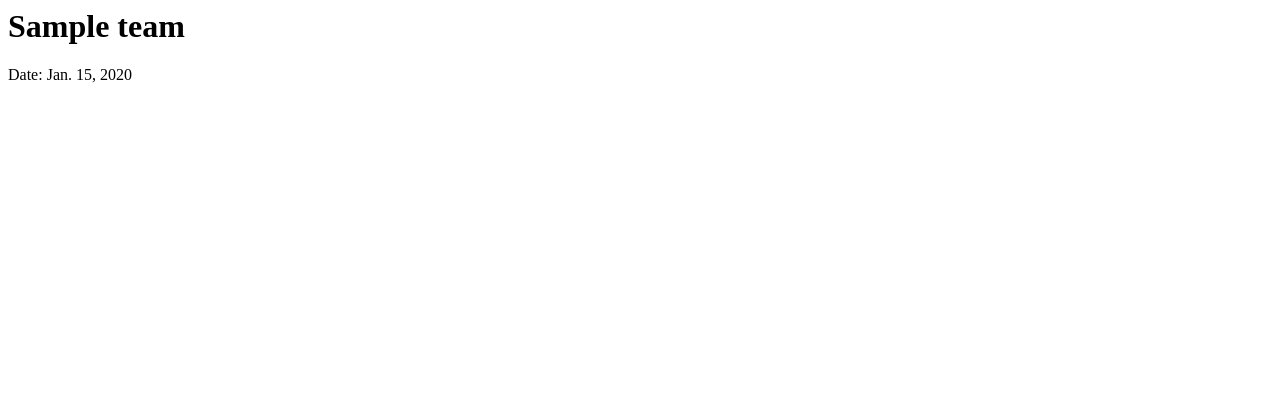
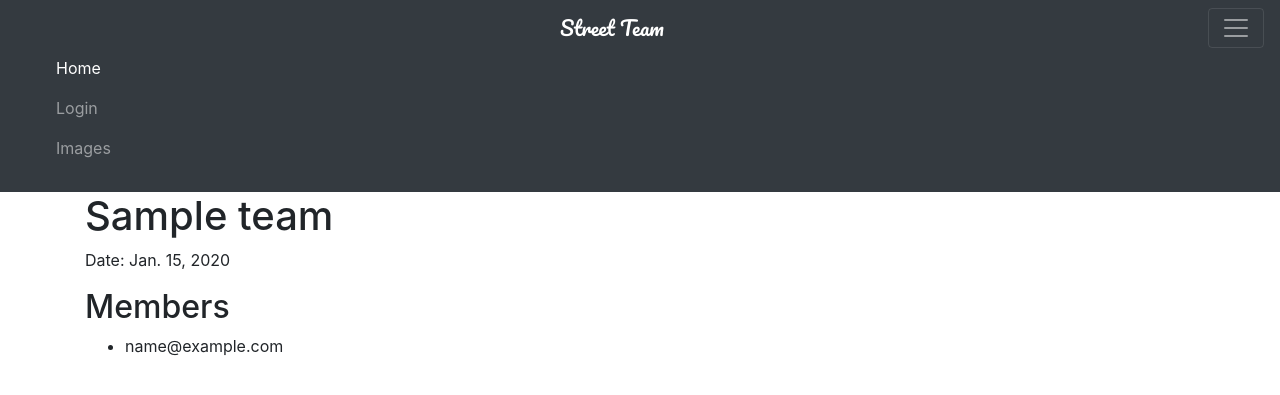
Before and after one commit to alysivji/street-team, a Django app: template streetteam/apps/teams/templates/teams/team_detail.html in a window 1280 px wide. Shown: the top 395 px of the page. Run offline with Django 3.2, Linux system fonts and the light colour scheme; tables that the repository leaves empty hold one stand-in row (values such as "Sample post"); the template is opened without the code that fills it: values that come from a table or form of the project are taken from there, most other values are stand-ins (such as "Sample title", 1, 10 or a date in 2020); parts of the project's set-up code (start-up, migrations or seed data) failed here and were passed over; some libraries are stand-ins or nearby versions.

Commit message:
show team details

```diff
--- a/streetteam/apps/teams/managers.py
+++ b/streetteam/apps/teams/managers.py
@@ -4,3 +4,6 @@ from django.db import models
 class UserTeamManager(models.Manager):
     def get_teams(self):
         return [relationship.team for relationship in self.all()]
+
+    def get_users(self):
+        return [relationship.user for relationship in self.all()]
--- a/streetteam/apps/teams/models.py
+++ b/streetteam/apps/teams/models.py
@@ -21,9 +21,11 @@ class Team(BaseModel):
 
 
 class UserTeam(BaseModel):
+    """UserTeamMemberships"""
+
     id = models.AutoField(primary_key=True)
     user = models.ForeignKey(User, related_name="memberships", on_delete=models.CASCADE)
-    team = models.ForeignKey(Team, related_name="members", on_delete=models.CASCADE)
+    team = models.ForeignKey(Team, related_name="memberships", on_delete=models.CASCADE)
     # position should be an enum: Organizer, Lead, Member
 
     objects = UserTeamManager()
--- a/streetteam/apps/teams/templates/teams/team_detail.html
+++ b/streetteam/apps/teams/templates/teams/team_detail.html
@@ -1,2 +1,33 @@
-<h1>{{ object.name }}</h1>
-<p>Date: {{ now|date }}</p>
+{% extends "base.html" %}
+{% load static %}
+{% load bootstrap4 %}
+
+{% block title %}View Images{% endblock %}
+
+{% block top_loader %}
+{% endblock %}
+
+{% block container %}
+<div class="row">
+  <div class="col">
+    <h1>{{ object.name }}</h1>
+    <p>Date: {{ now|date }}</p>
+  </div>
+</div>
+
+<div class="row">
+  <div class="col">
+    <h2>Members</h2>
+    <ul>
+      {% for user in users %}
+      <li>{{ user.email }}</li>
+      {% empty %}
+      <li>No members</li>
+      {% endfor %}
+    </ul>
+  </div>
+</div>
+{% endblock %}
+
+{% block bottom_loader %}
+{% endblock %}
--- a/streetteam/apps/teams/views.py
+++ b/streetteam/apps/teams/views.py
@@ -29,5 +29,5 @@ class TeamDetailView(DetailView):
 
     def get_context_data(self, **kwargs):
         context = super().get_context_data(**kwargs)
-        context["now"] = timezone.now()
+        context = {"users": self.object.memberships.get_users(), "now": timezone.now()}
         return context
--- a/streetteam/apps/website/views.py
+++ b/streetteam/apps/website/views.py
@@ -20,7 +20,6 @@ class AccountView(View):
             "events": user.events.all(),
             "submissions": user.uploaded_images.all(),
         }
-        # TODO use a manager to get teams
         return render(request, "user_details.html", context)
 
 
```
